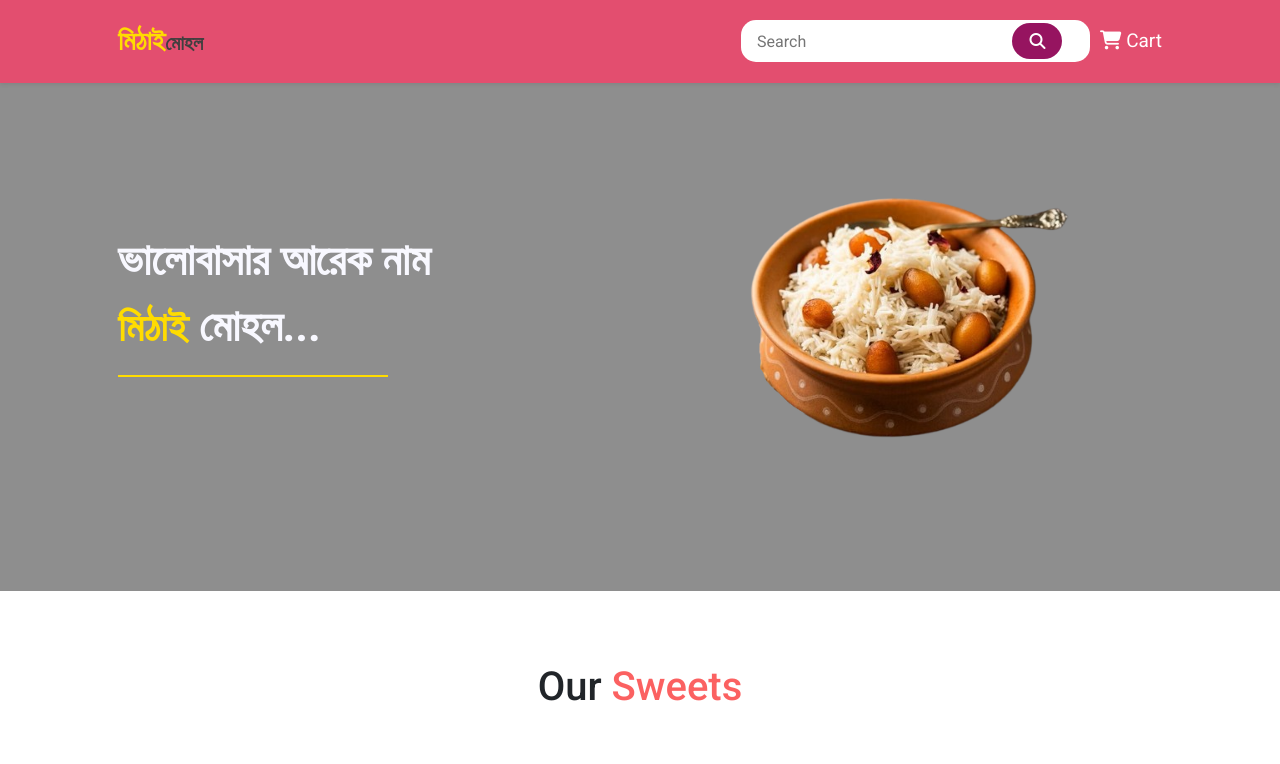
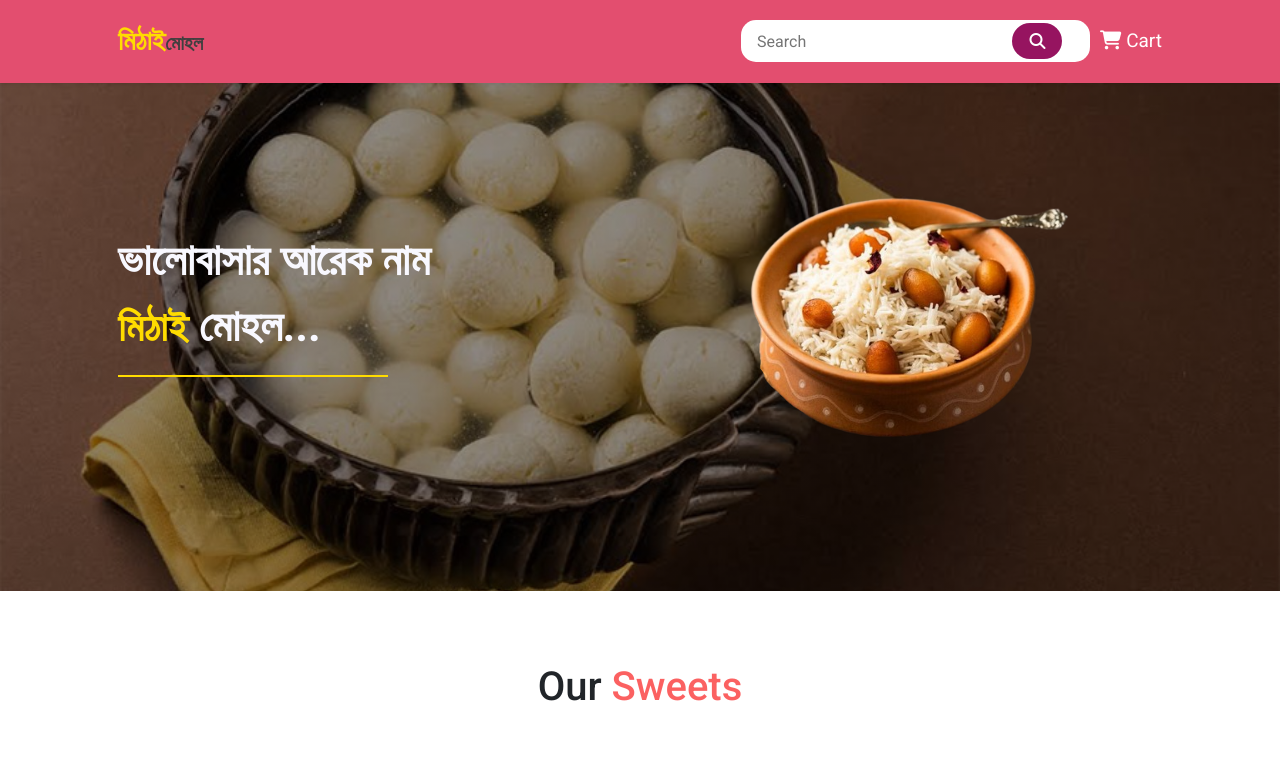
Before and after one commit to YORYOMNAT/mithai, a plain HTML site: page index.html in a window 1280 px wide. Shown: the top 764 px of the page. Drawn offline with nearby package versions, Linux system fonts and the light colour scheme; files whose address does not match are found by name.

Commit message:
Update style.css

```diff
--- a/style.css
+++ b/style.css
@@ -48,7 +48,7 @@ body{
 /*home section*/
 
 .home {
-	background-image: linear-gradient(rgba(0, 0, 0, 0.445),rgba(0, 0, 0, 0.445)), url(image/7.jpg);
+	background-image: linear-gradient(rgba(0, 0, 0, 0.445),rgba(0, 0, 0, 0.445)), url(7.jpg);
 	background-position: center;
 	background-repeat: no-repeat;
 	background-size: cover;
```
